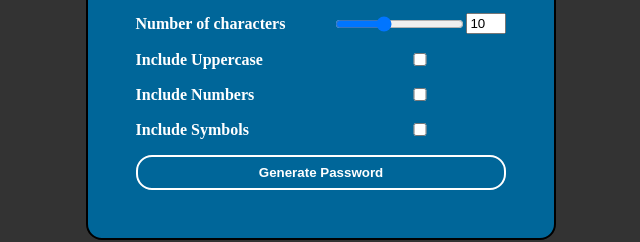
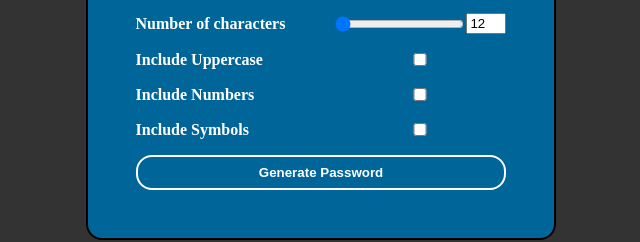
Before and after one commit to janmarroquejr/password-generator, a plain HTML site: page index.html in a window 1280 px wide. Shown: the part 366-608 px from the top of the page, 319-959 px from the left. Drawn offline with Linux system fonts and the light colour scheme.

Commit message:
changed default minimum characters

```diff
--- a/index.html
+++ b/index.html
@@ -16,17 +16,17 @@
         <div class="character-amount-container">
           <input
             type="range"
-            min="1"
+            min="12"
             max="26"
-            value="10"
+            value="12"
             id="characterAmountRange"
           />
           <input
             class="number-input"
             type="number"
-            min="1"
+            min="12"
             max="26"
-            value="10"
+            value="12"
             id="characterAmountNumber"
           />
         </div>
```
